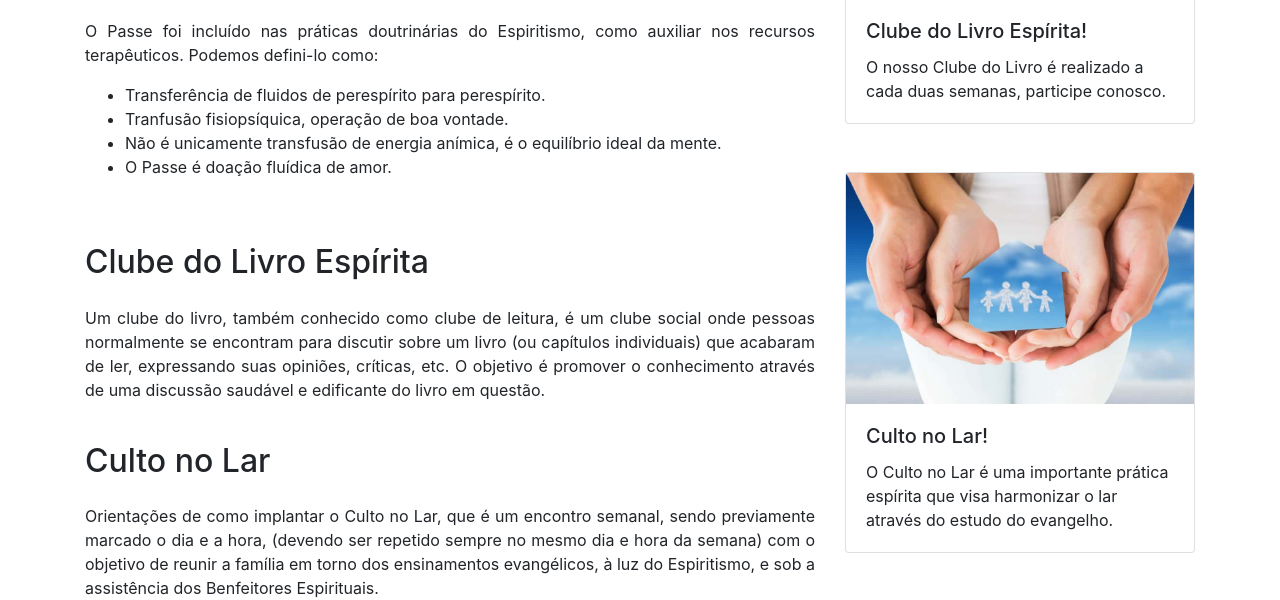
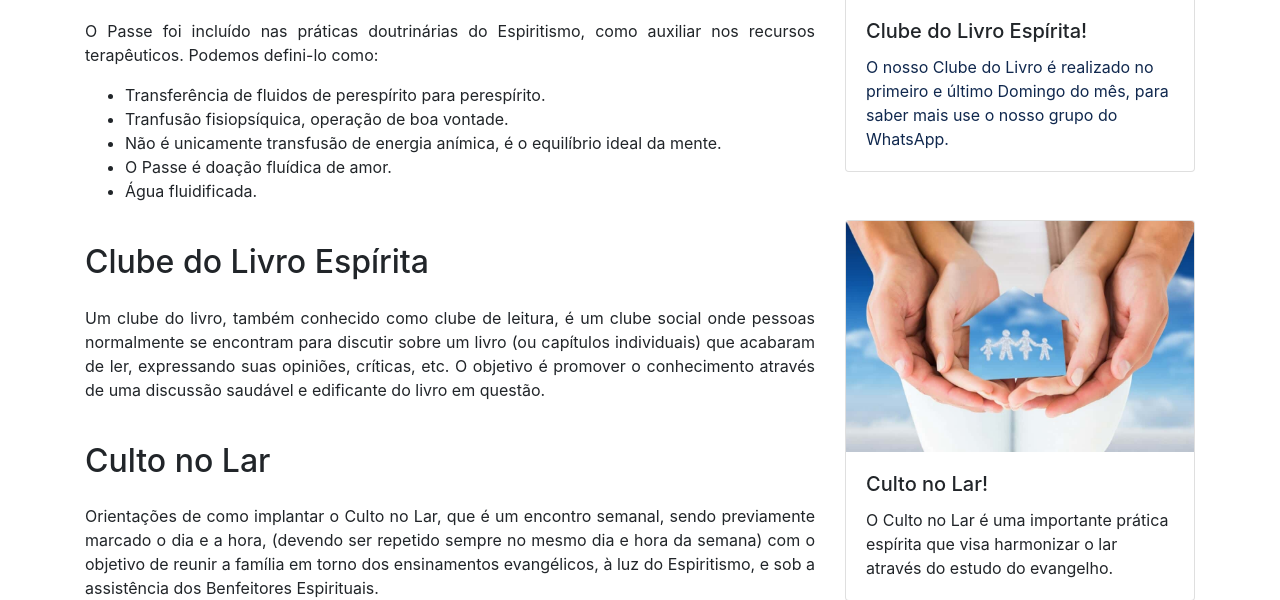
Before and after one commit to leofelipe222/soskardec, a Django app: page /atividades in a window 1280 px wide. Shown: the part 1761-2361 px from the top of the page. Run offline with Django 3.2, Linux system fonts and the light colour scheme; some libraries are stand-ins or nearby versions.

Commit message:
Updating site content and translations

```diff
--- a/templates/pages/atividades.html
+++ b/templates/pages/atividades.html
@@ -69,8 +69,9 @@
               <li>{% trans "Tranfusão fisiopsíquica, operação de boa vontade" %}.</li>
               <li>{% trans "Não é unicamente transfusão de energia anímica, é o equilíbrio ideal da mente" %}.</li>
               <li>{% trans "O Passe é doação fluídica de amor" %}.</li>
+              <li>{% trans "Água fluidificada" %}.</li>
             </ul>
-            <br><br>
+            <br>
             <h2> {% trans "Clube do Livro Espírita" %} </h2>
             <p class="mt-4">{% blocktrans %}Um clube do livro, também conhecido como clube de leitura, é um clube social onde pessoas normalmente se encontram para discutir sobre um livro (ou capítulos individuais) que acabaram de ler, expressando suas opiniões, críticas, etc. O objetivo é promover o conhecimento através de uma discussão saudável e edificante do livro em questão{% endblocktrans %}.
               <br><br>
@@ -109,7 +110,8 @@
               <img class="card-img-top" src="{% static 'img/book_club_img_1.jpg' %}" alt="BookClub">
               <div class="card-body">
                 <h5 class="card-title"> {% trans "Clube do Livro Espírita" %}! </h5>
-                <p class="card-text">{% blocktrans %}O nosso Clube do Livro é realizado a cada duas semanas, participe conosco{% endblocktrans %}.
+                <a href="https://chat.whatsapp.com/I1Zm1KH0xeRIKQOq9L2bB0" target="_blank">
+                  <p class="card-text">{% blocktrans %}O nosso Clube do Livro é realizado no primeiro e último Domingo do mês, para saber mais use o nosso grupo do WhatsApp{% endblocktrans %}.</a>
                 </p>
               </div>
           </div>
--- a/templates/pages/espiritismo.html
+++ b/templates/pages/espiritismo.html
@@ -76,6 +76,7 @@
                 <li><a class="card-text" href="https://www.spiritist.us/e-books" target="_blank">{% trans "Livros em Inglês" %}</a></li>
                 <li><a class="card-text" href="https://www.febnet.org.br/portal/" target="_blank">{% trans "Federação Espírita Brasileira" %}</a></li>
                 <li><a class="card-text" href="https://www.spiritist.us/" target="_blank">{% trans "Federação Espírita Americana" %}</a></li>
+                <li><a class="card-text" href="https://www.youtube.com/watch?v=bacxgg7Y7jE" target="_blank">{% trans "Vídeo em Destaque" %}</a></li>
               </ul>
             </div>
           </div>
```
Also changed, not shown: db.sqlite3, locale/en/LC_MESSAGES/django.po, 2 other files.
